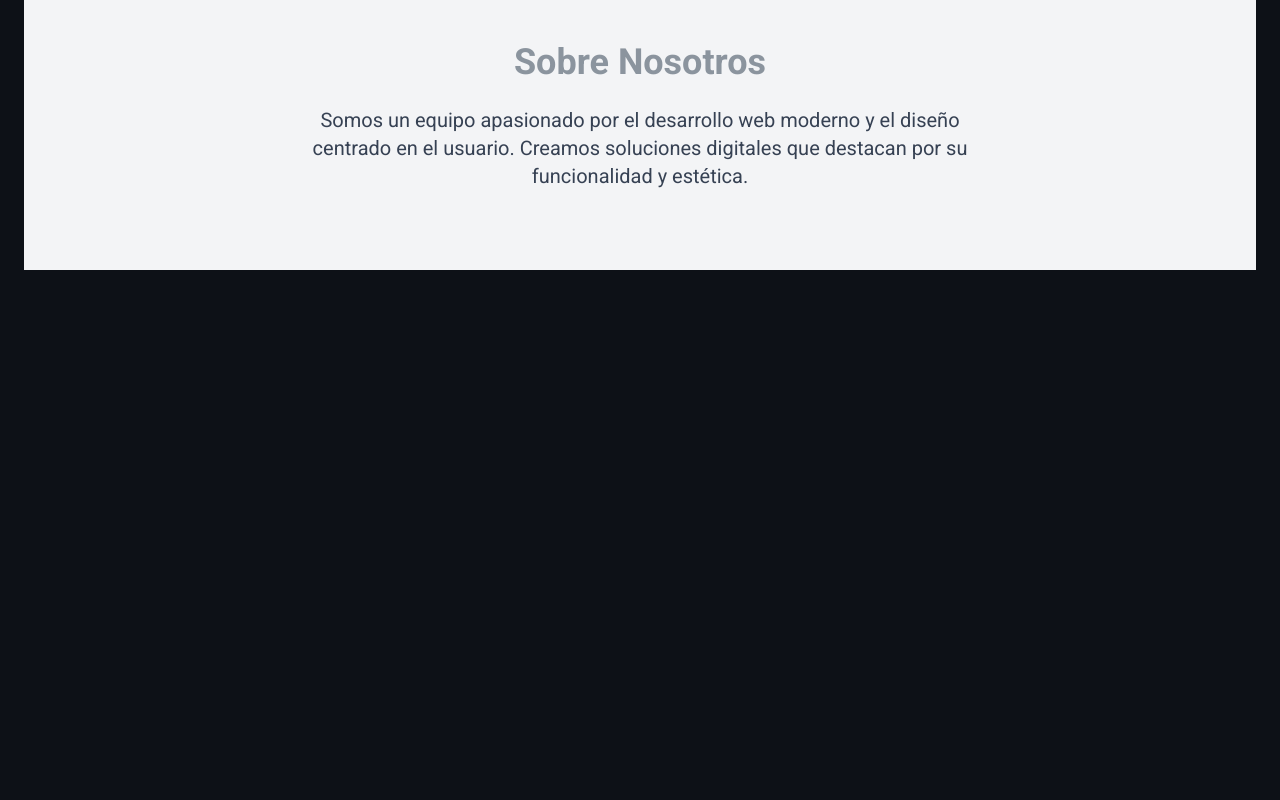
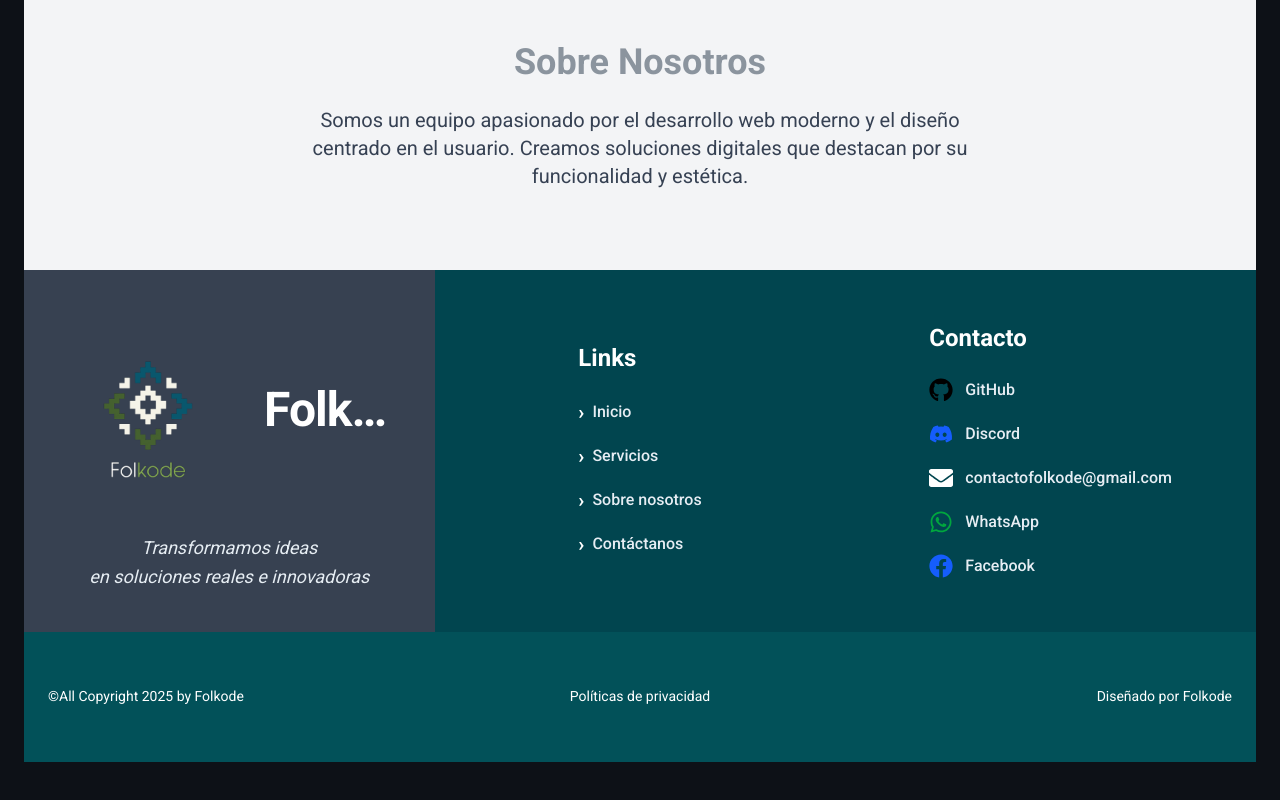
Before and after one commit to OGabrielSosa/LandingPage, a Next.js app: page / in a window 1280 px wide. Shown: the part 982-1782 px from the top of the page. Before the commit the page ends 1348 px from the top, so only its background shows below. Built offline with nearby package versions, Linux system fonts and the light colour scheme.

Commit message:
Añadido componente Footer

```diff
--- a/src/app/page.tsx
+++ b/src/app/page.tsx
@@ -1,14 +1,16 @@
 import HeroSection from "@/components/HeroSection";
 import AboutSection from "@/components/AboutSection";
 import Desplegable from "@/components/Desplegable";
+import Footer from "@/components/Footer";
 
 export default function Home() {
   return (
-    <main className="min-h-screen bg-background">
+    <main className="min-h-screen">
       <div className="container mx-auto px-6 py-24">
         <Desplegable />
         <HeroSection />
         <AboutSection />
+        <Footer />
 
       </div>
     </main>
```
